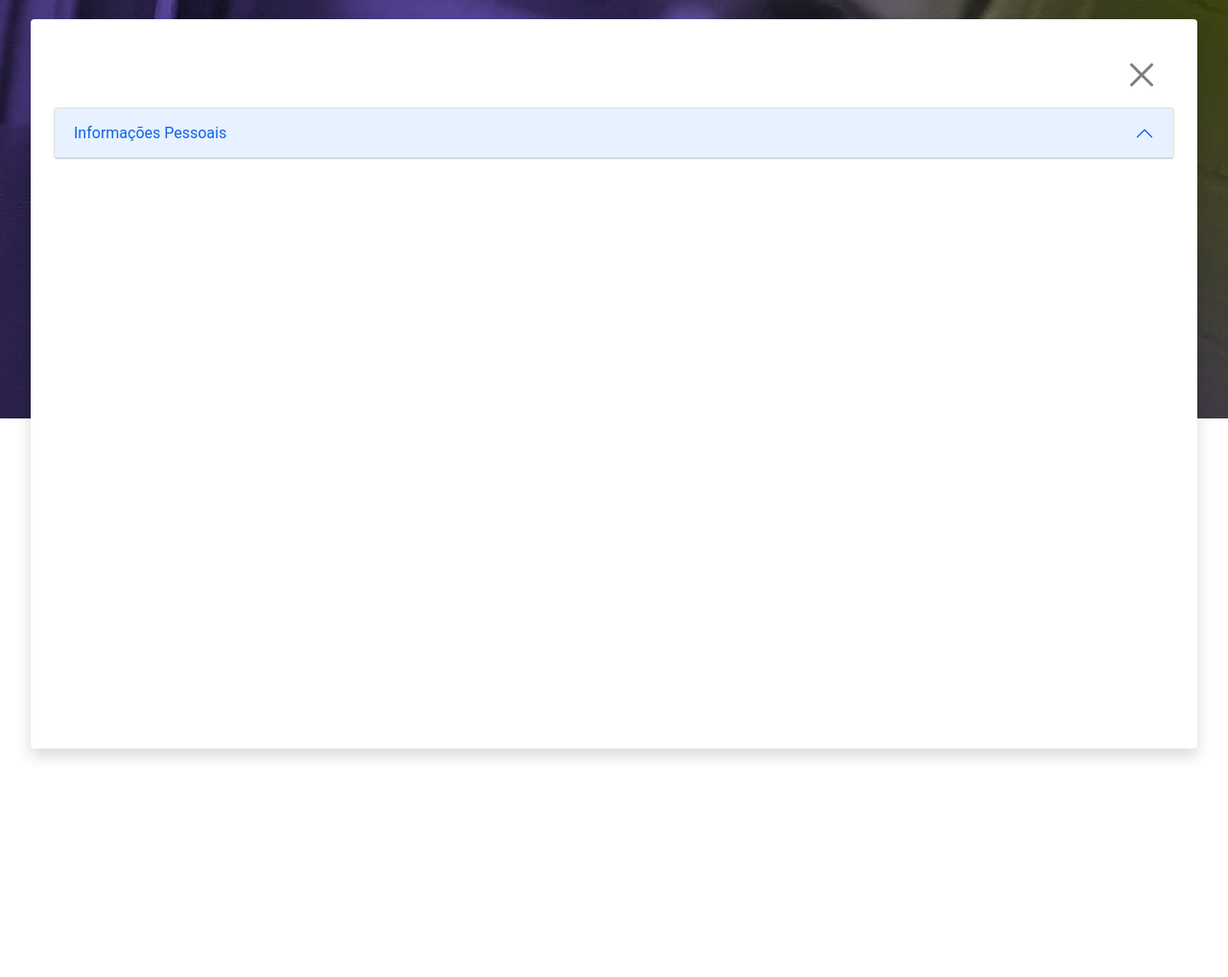
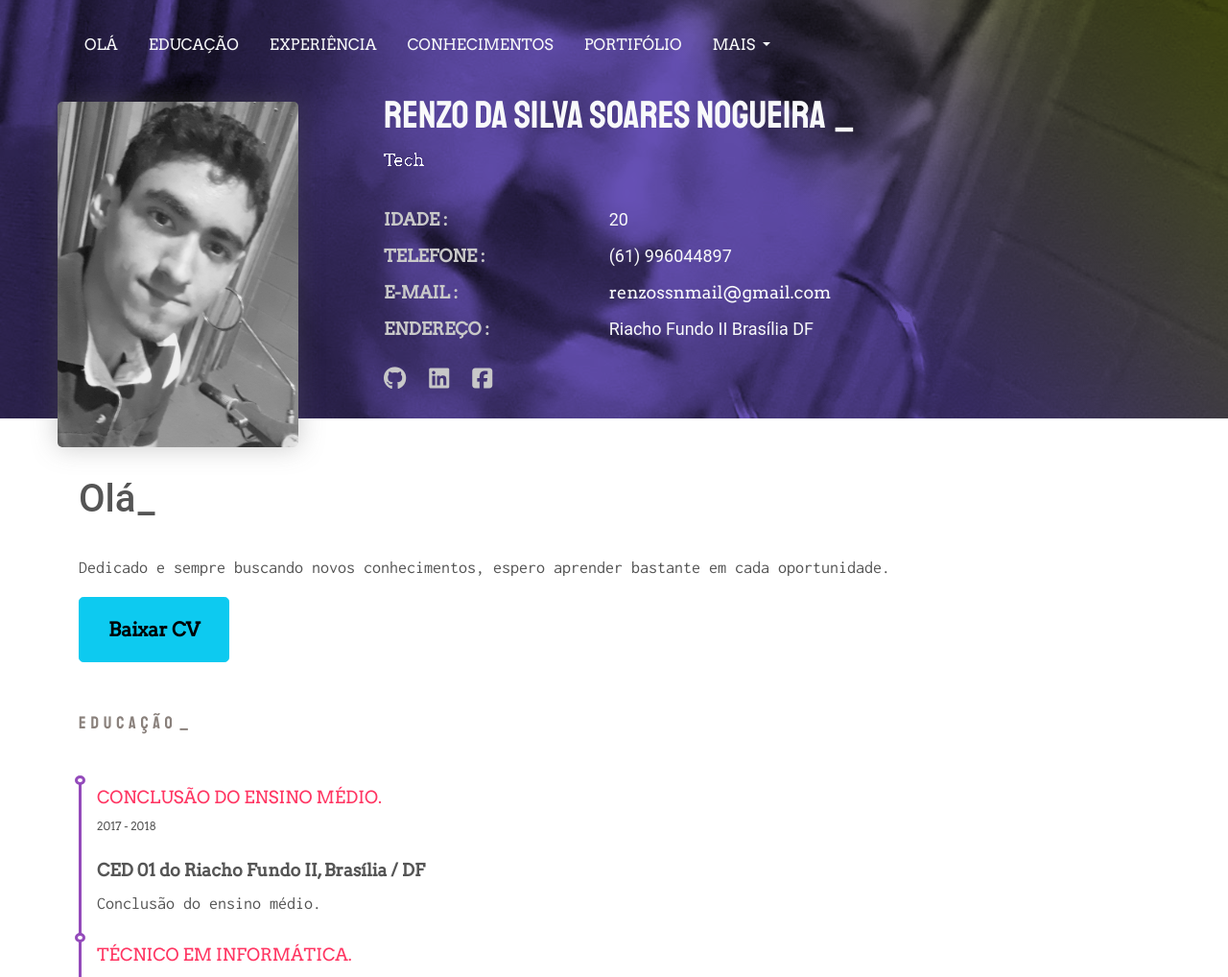
Before and after one commit to RenzoNogueira/Meu-CV-Online, a PHP site: page / in a window 1280 px wide. Shown: the top 1018 px of the page at 96% size. Before the commit the page ends 791 px from the top, so only its background shows below. Run offline with PHP 8.4, Linux system fonts and the light colour scheme; data comes from the database, SQL or seed files in the repository; some libraries are stand-ins or nearby versions.

Commit message:
Modal editado
O modal foi oculto

```diff
--- a/index.php
+++ b/index.php
@@ -335,8 +335,8 @@
                             </div>
                         </div>
 
-                        <!-- <div class="viewOrcamento d-none position-fixed top-50 start-50 translate-middle p-4 shadow rounded customScrollbar-y"> -->
-                        <div class="viewOrcamento position-fixed top-50 start-50 translate-middle p-4 shadow rounded customScrollbar-y">
+                         <div class="viewOrcamento d-none position-fixed top-50 start-50 translate-middle p-4 shadow rounded customScrollbar-y">
+                        <!-- <div class="viewOrcamento position-fixed top-50 start-50 translate-middle p-4 shadow rounded customScrollbar-y"> -->
                             <div class="button-close-post-blog d-flex align-items-center justify-content-end p-3">
                                 <button v-on:click="closeViewOrcamento" type="button" class="fs-4 btn-close float-end" aria-label="Close"></button>
                             </div>
```
